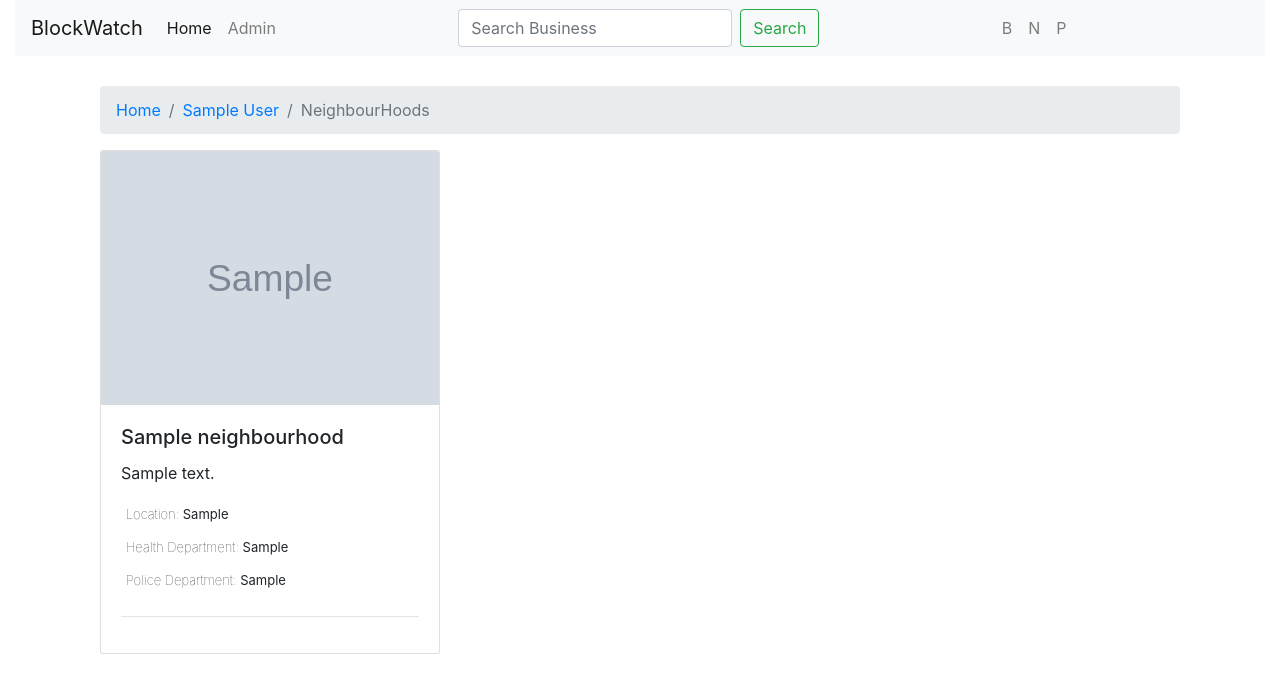
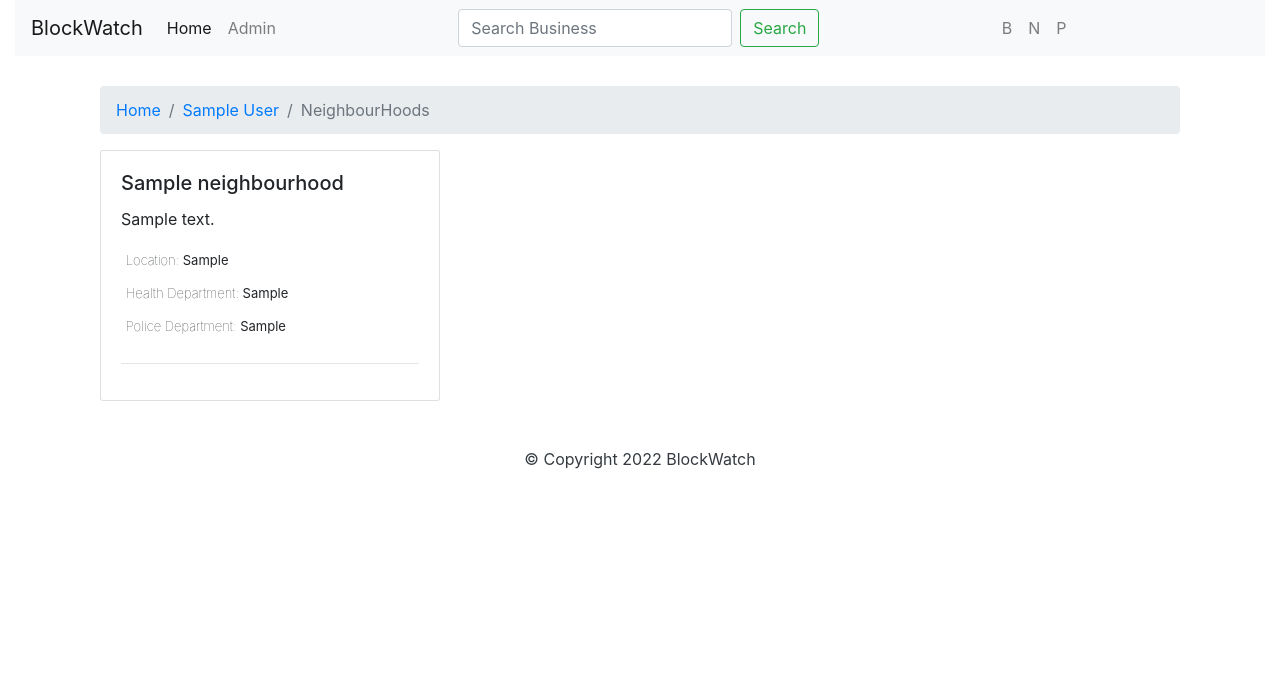
Before and after one commit to Wannjer1/Block-Watch, a Django app: template blockapp/templates/blockapp/neighbourhoods.html in a window 1280 px wide. Shown: the top 694 px of the page. Run offline with Django 4.2, Linux system fonts and the light colour scheme; tables that the repository leaves empty hold one stand-in row (values such as "Sample post"); the template is opened without the code that fills it: values that come from a table or form of the project are taken from there, most other values are stand-ins (such as "Sample title", 1, 10 or a date in 2020); grey boxes marked "Sample" are stand-in pictures; some libraries are stand-ins or nearby versions.

Commit message:
st-styling update for neighbourhoods template

```diff
--- a/blockapp/templates/blockapp/neighbourhoods.html
+++ b/blockapp/templates/blockapp/neighbourhoods.html
@@ -31,13 +31,7 @@
                 {% for neighbourhood in neighbourhoods %}
                 <div class="col-sm-4">
                     <div class="card" style="margin-bottom: 30px; border-radius: 3px;">
-                        <a href="{% url 'SingleNeighbourhood' neighbourhood.title %}" name="SingleNeighbourhood">
-                            {% if neighbourhood.neighbourhood_logo %}
-                                <img src="{{ neighbourhood.neighbourhood_logo.url }}" class="card-img-top" style="border-radius: 3px 3px 0px 0px;" alt="...">
-                            {% else %}
-                                <img src="https://images.pexels.com/photos/1051321/pexels-photo-1051321.jpeg?auto=compress&cs=tinysrgb&dpr=1&w=500" class="card-img-top" style="border-radius: 3px 3px 0px 0px;" alt="...">
-                            {% endif %}
-                        </a>
+
                         <div class="card-body">
                             <h5 class="card-title">{{ neighbourhood.title }}</h5>
                             <P class="card-text">{{ neighbourhood.description|truncatewords:10 }}</h5>
```
